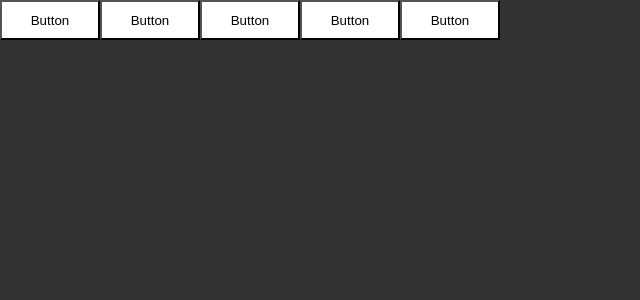
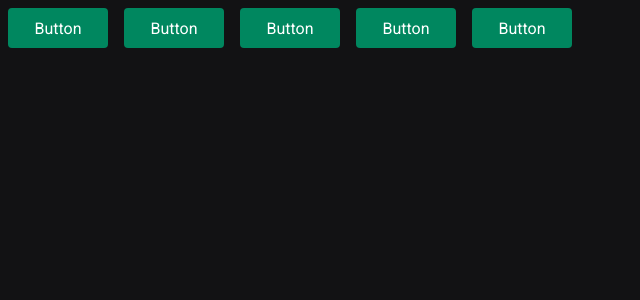
Before and after one commit to gabriel-valino/ignite-timer, a React (Vite) app: page / in a window 1280 px wide. Shown: the top 300 px of the page, without its empty margins (0-640 px from the left). Built offline with nearby package versions, Linux system fonts and the light colour scheme.

Commit message:
add Roboto fonts and defaultTheme colors

```diff
--- a/index.html
+++ b/index.html
@@ -2,7 +2,14 @@
 <html lang="en">
   <head>
     <meta charset="UTF-8" />
+
+    <link rel="preconnect" href="https://fonts.googleapis.com">
+    <link rel="preconnect" href="https://fonts.gstatic.com" crossorigin/>
+
     <meta name="viewport" content="width=device-width, initial-scale=1.0" />
+
+    <link href="https://fonts.googleapis.com/css2?family=Roboto+Mono:ital,wght@0,100..700;1,100..700&family=Roboto:ital,wght@0,100;0,300;0,400;0,500;0,700;0,900;1,100;1,300;1,400;1,500;1,700;1,900&display=swap" rel="stylesheet"/>
+
     <title>Ignite Timer</title>
   </head>
   <body>
--- a/src/components/Button.styles.ts
+++ b/src/components/Button.styles.ts
@@ -16,8 +16,12 @@
 export const ButtonContainer = styled.button<ButtonContainerProps>`
   width: 100px;
   height: 40px;
+  border-radius: 4px;
+  border: 0;
+  margin: 8px;
 
-  background-color: ${ props => props.theme.white }
+  background-color: ${ props => props.theme['green-500'] };
+  color: ${ props => props.theme.white}
 
   /* ${props => css`background-color: ${ButtonVariants[props.variant]}`} */
 `
--- a/src/styles/global.ts
+++ b/src/styles/global.ts
@@ -7,8 +7,19 @@
     box-sizing: 0;
   }
 
+  :focus {
+    outline: 0;
+    box-shadow: 0 0 0 2px ${props => props.theme['green-500']}
+  }
+
   body{
-    background-color: #333;
-    color: #fff;
+    background-color: ${props => props.theme["gray-900"]};
+    color: ${({theme}) => theme["gray-300"]};
+  }
+
+  body, input-security, textarea, button {
+    font-family: 'Roboto', sans-serif;
+    font-weight: 400;
+    font-size: 1rem;
   }
 `
--- a/src/styles/themes/default.ts
+++ b/src/styles/themes/default.ts
@@ -1,5 +1,21 @@
 export const defaultTheme = {
-  primary: 'purple',
-  secondary: 'orange',
-  white: '#fff'
+  white: '#FFF',
+
+  'gray-100': '#E1E1E6',
+  'gray-300': '#C4C4CC',
+  'gray-400': '#8D8D99',
+  'gray-500': '#7C7C8A',
+  'gray-600': '#323238',
+  'gray-700': '#29292E',
+  'gray-800': '#202024',
+  'gray-900': '#121214',
+
+  'green-300': '#00B37E',
+  'green-500': '#00875F',
+  'green-700': '#015F43',
+
+  'red-500': '#AB222E',
+  'red-700': '#7A1921',
+
+  'yellow-500': '#FBA94C',
 }
```
